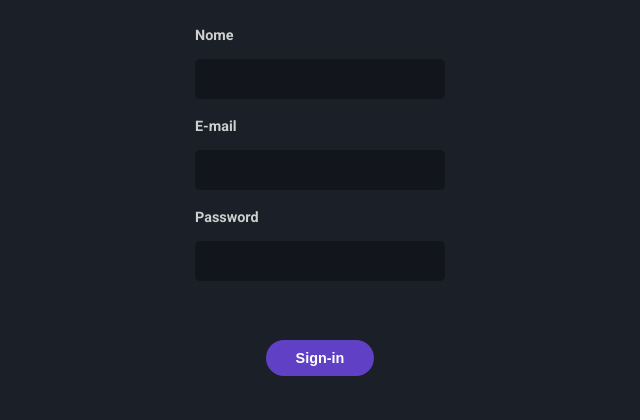
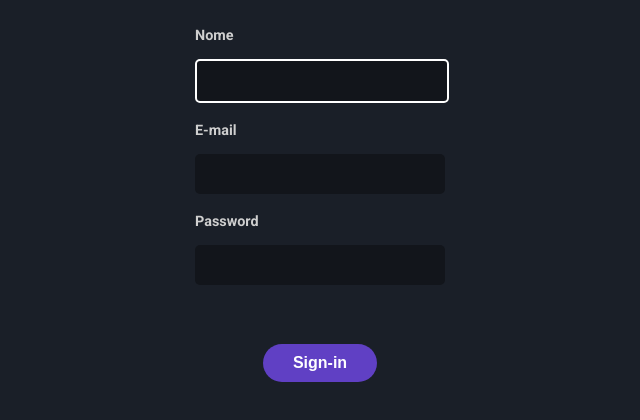
Before and after one commit to luizcarlosjj/Desafio-Login_page, a plain HTML site: page index.html in a window 1280 px wide. In both pictures the pointer is over the input 640 px from the left and 279 px from the top of the page. Shown: the part 200-620 px from the top of the page, without its empty margins (320-960 px from the left). Drawn offline with Linux system fonts and the light colour scheme.

Commit message:
Update css

```diff
--- a/style.css
+++ b/style.css
@@ -48,8 +48,9 @@ section > img {
   margin-top: 25px;
 }
 
-.inputs::placeholder {
-  padding-left: 20px;
+.inputs:hover {
+  border-style: solid;
+  border-color: white;
 }
 
 #inputs-fields {
@@ -61,7 +62,7 @@ section > img {
 #btn {
   background-color: #6040c4;
   color: white;
-  font-size: 0.9em;
+  font-size: 1em;
   font-weight: 700  ;
   padding: 10px;
   padding-right: 30px;
@@ -71,6 +72,11 @@ section > img {
   margin-top: 40px;
 }
 
+#btn:hover {
+  transition-duration: 0.5s;
+  background-color: #4a3292;
+}
+
 .text-fields {
   color: rgb(207, 207, 207);
   margin-bottom: -10px;
```
